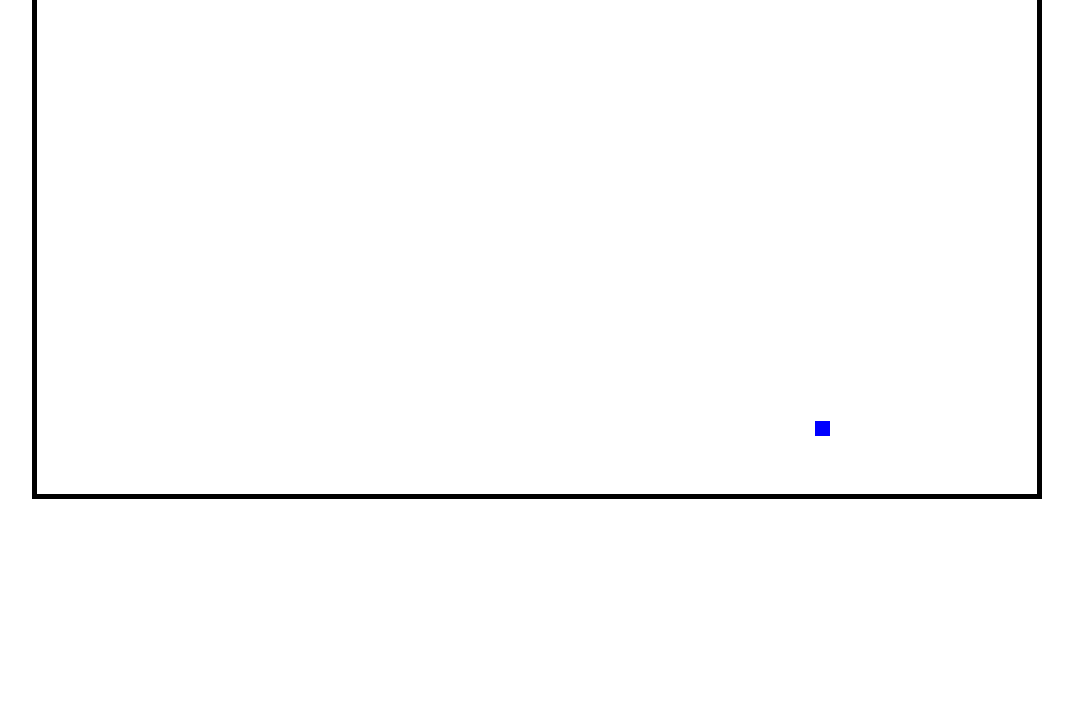
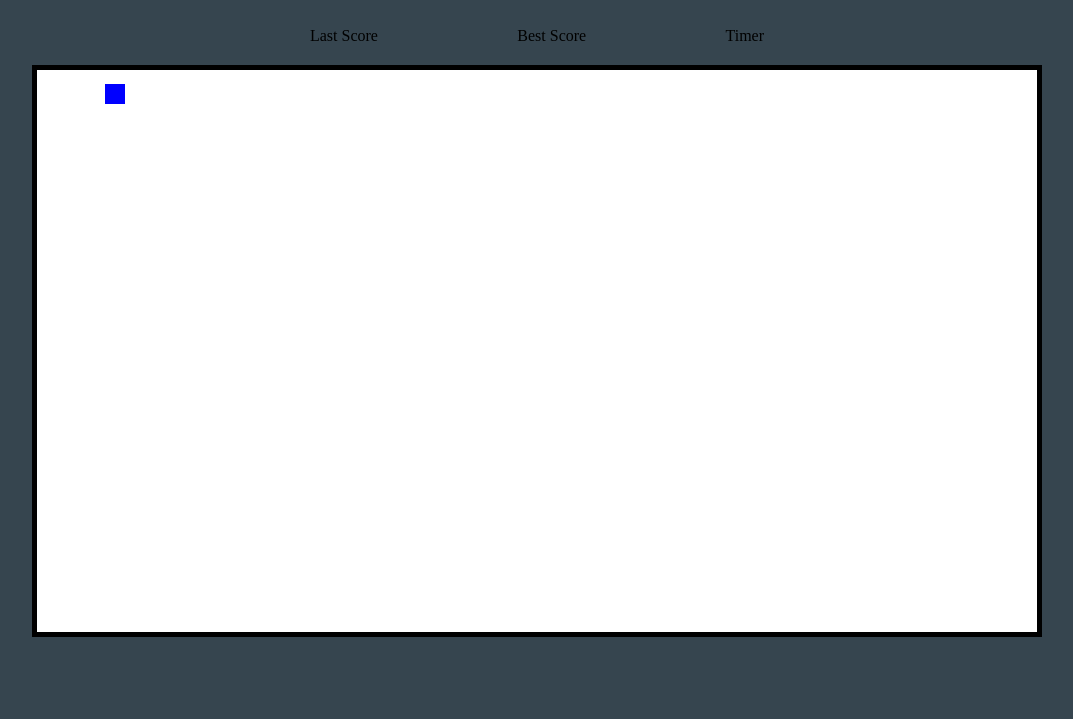
Before and after one commit to fnedarb/sei-project-zero, a plain HTML site: page index.html in a window 1280 px wide. Shown: the part 81-800 px from the top of the page, without its empty margins (103-1176 px from the left). Drawn offline with nearby package versions, Linux system fonts and the light colour scheme.

Commit message:
Added formatting and style, moved canvas to HTML

```diff
--- a/index.html
+++ b/index.html
@@ -17,6 +17,14 @@
         <link rel="stylesheet" href="./styles/main.css">
     </head>
     <body>
-
+        <header>
+            <h1>An Aim Training Game(supposedly)</h1>
+            <div class = "score-wrapper">
+                <div class = "last-score">Last Score</div>
+                <div class = "best-score">Best Score</div>
+                <div class = "timer">Timer</div>
+            </div>
+        </header>
+        <canvas id="gameCanvas" width="1000" height="562.5"></canvas>
     </body>
 </html>
--- a/scripts/app.js
+++ b/scripts/app.js
@@ -2,7 +2,8 @@ var myGamePiece;
 timer = 0;
 lastTime = 0;
 bestTime = 0;
-
+avgTime = 0;
+function aimTrainer() {
     function getRandomInt(piecePos) {
         return Math.floor(Math.random() * piecePos);
     }
@@ -28,21 +29,22 @@ function timerRestart() {
     console.log(timer)
 
     let playArea = {
-    canvas : document.createElement("canvas"),
+        canvas : document.getElementById("gameCanvas"),
         start : function() {
-      this.canvas.width = 1000;
-      this.canvas.height = 562.5;
+        //   this.canvas.width = 1000;
+        //   this.canvas.height = 562.5;
         this.context = this.canvas.getContext("2d");
-      document.body.insertBefore(this.canvas, document.body.childNodes[0]);
-      this.interval = setInterval(updatePlayArea, 20);
-      window.addEventListener('mousedown', function (e) {
-        playArea.x = e.pageX;
-        playArea.y = e.pageY;
-      })
-      window.addEventListener('mouseup', function (e) {
-        playArea.x = false;
-        playArea.y = false;
-      })
+        //   document.body.insertBefore(this.canvas, document.body.childNodes[0]);
+        //   this.interval = setInterval(updatePlayArea, 20);
+        //   window.addEventListener('mousedown', function (e) {
+        //     playArea.x = e.pageX;
+        //     playArea.y = e.pageY;
+        //   })
+        //   window.addEventListener('mouseup', function (e) {
+        //     playArea.x = false;
+        //     playArea.y = false;
+        //   })
+
     },
         clear : function() {
         this.context.clearRect(0, 0, this.canvas.width, this.canvas.height);
@@ -55,33 +57,45 @@ function component(width, height, color, x, y) {
         this.height = height;
         this.x = x;
         this.y = y;
-    this.update = function(){
+        this.build = function(){
             ctx = playArea.context;
             ctx.fillStyle = color;
             ctx.fillRect(this.x, this.y, this.width, this.height);
         }
-    this.clicked = function() {
-        let myleft = this.x;
-        let myright = this.x + (this.width);
-        let mytop = this.y;
-        let mybottom = this.y + (this.height);
-        let clicked = true;
-        if ((mybottom < playArea.y) || (mytop > playArea.y) || (myright < playArea.x) || (myleft > playArea.x)) {
-          clicked = false;
-        }
-        return clicked;
-    }
+        // this.on("click"), function() {
+        //     updatePlayArea();
+        // }
+        // this.clicked = function() {
+        //     let myleft = this.x;
+        //     let myright = this.x + (this.width);
+        //     let mytop = this.y;
+        //     let mybottom = this.y + (this.height);
+        //     let clicked = true;
+        //     if ((mybottom < playArea.y) || (mytop > playArea.y) || (myright < playArea.x) || (myleft > playArea.x)) {
+        //       clicked = false;
+        //     }
+        //     return clicked;
+        // }
+
     }
     function updatePlayArea() {
         playArea.clear();
-    myGamePiece.update();
+        myGamePiece = new component(20, 20, "blue", getRandomInt(985), getRandomInt(547.5));
+        myGamePiece.build();
     }
+
     function startGame() {
         timerRestart();
         playArea.start();
-    myGamePiece = new component(15, 15, "blue", getRandomInt(985), getRandomInt(547.5));
-    myGamePiece.update();
+        updatePlayArea();
+        console.log(timer)
     }
-// myGamePiece.onclick(updatePlayArea());
-console.log(timer)
+    // async function pieceClickUpdate(){
+    //     if (myGamePiece.clicked = true) {
+    //         updatePlayArea();
+    //         }
+    // }
+    // playArea.onclick = updatePlayArea();
 startGame();
+}
+aimTrainer();
--- a/styles/main.css
+++ b/styles/main.css
@@ -1,12 +1,18 @@
-* {
 
-}
 body{
+    background-color: #36454F;
     display: flex;
     justify-content: center;
     align-items: center;
-
+    flex-direction: column;
+}
+.score-wrapper{
+    display: flex;
+    justify-content: space-between;
+    align-items: center;
+    padding: 20px;
 }
 canvas {
-border: 5px solid black;
+    background-color: white;
+    border: 5px solid black;
 }
```
Lines whose indentation alone changed are shown as unchanged.
